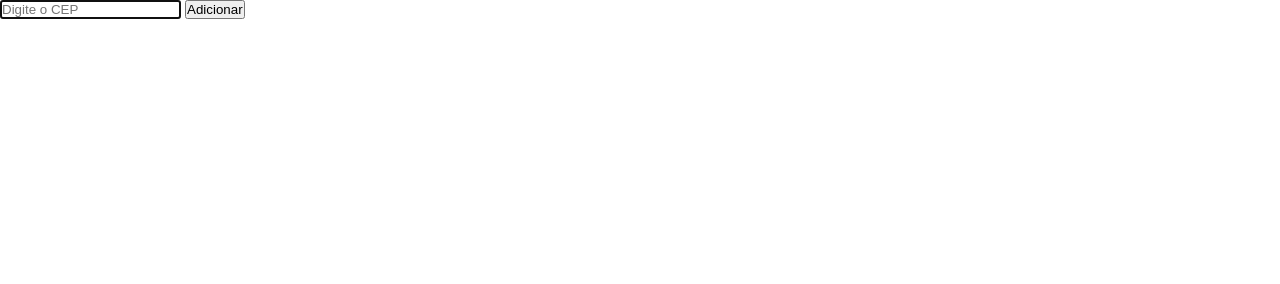
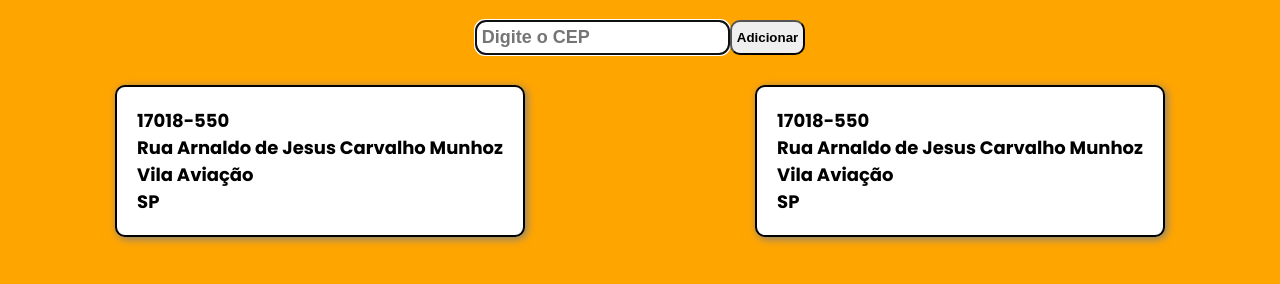
Before and after one commit to lucasbertolini/busca-cep, a plain HTML site: page index.html in a window 1280 px wide. Both pictures are taken after typing "Sample" into the empty fields and a click on the button "Adicionar". Drawn offline with Linux system fonts and the light colour scheme; no server answers.

Commit message:
api working

```diff
--- a/index.html
+++ b/index.html
@@ -9,10 +9,28 @@
 </head>
 <body>
     <form>
-        <input type="text" placeholder="Digite o CEP" id="cepInput" class="cepInput" >
-        <input  type='button' value="Adicionar" id="adicionar" class="adicionarBtn"></input>
+        <div class="inputContainer">
+            <input type="text" placeholder="Digite o CEP" id="cepInput" class="cepInput" >
+            <input  type='button' value="Adicionar" id="adicionar" class="adicionarBtn"></input>
+
+        </div>
+
         <div class="resultado" id="resultado">
 
+            <div class="containerResultado">
+                <p class="textoInfo">17018-550</p>
+                <p class="logradouro">Rua Arnaldo de Jesus Carvalho Munhoz</p>
+                <p class="bairro">Vila Aviação</p>
+                <p class="uf">SP</p>
+
+            </div>
+            <div class="containerResultado">
+                <p class="textoInfo">17018-550</p>
+                <p class="logradouro">Rua Arnaldo de Jesus Carvalho Munhoz</p>
+                <p class="">Vila Aviação</p>
+                <p class="uf">SP</p>
+
+            </div>
         </div>
     </form>
 
--- a/main.js
+++ b/main.js
@@ -1,32 +1,32 @@
 const cep = document.querySelector('#cepInput');
 const adicionarBtn = document.querySelector('#adicionar');
 adicionarBtn.addEventListener('click', (event) => {
-  event.preventDefault();
+    event.preventDefault();
     const API_LINK = `https://viacep.com.br/ws/${cep.value}/json/`
-    let resultado
     fetch(API_LINK)
-    .then(response => response.json())
-    .then( response => console.log(response))
-    .then ( response => resultado = response)
+    .then( response => response.json())
+    .then( response => {
+        criarElemento(response);
+    })
+    .catch(error => console.log(error));
 
-    .catch(error => console.log(error));
-    criarElemento(resultado);
 
     cep.value = "";
     cep.focus();
 
 })
 
-function criarElemento(valor) {
+function criarElemento(valor, tipo) {
     console.log(valor)
+
     let local = document.querySelector('#resultado');
     let div = document.createElement('div');
     div.setAttribute('class', 'containerResultado');
     local.appendChild(div);
 
-    let texto = document.createElement('h2');
+    let texto = document.createElement('p');
     texto.setAttribute('class', 'textoInfo');
-    texto.value = valor
+    texto.textContent = valor.cep
     div.appendChild(texto);
 }
 
--- a/style.css
+++ b/style.css
@@ -1,4 +1,53 @@
+@import url('https://fonts.googleapis.com/css2?family=Poppins:wght@400;700&display=swap');
 *{
     margin: 0;
     padding: 0;
 }
+body {
+    font-family: 'Poppins', sans-serif;
+    background-color: orange;
+}
+.inputContainer {
+    margin: 20px 0;
+    display: flex;
+    justify-content: center;
+
+}
+.adicionarBtn {
+    border-radius: 10px;
+    padding: 5px;
+    font-weight: bold;
+}
+.adicionarBtn:hover {
+    text-decoration: underline;
+}
+.cepInput {
+    font-size: 18px;
+    font-weight: bold;
+    border-radius: 10px;
+    padding: 5px;
+}
+
+.resultado {
+    display: flex;
+    justify-content: space-around;
+    flex-wrap: wrap;
+}
+.containerResultado {
+    border: 2px solid black;
+    border-radius: 10px;
+    padding: 20px;
+    font-size: 18px;
+    font-weight: bold;
+    background-color: white;
+    box-shadow: 2px 2px 8px grey;
+    box-sizing: border-box;
+    margin-top: 10px;
+
+}
+
+@media screen and (min-width="410"){
+    .containerResultado {
+        padding:10px;
+    }
+}
```
